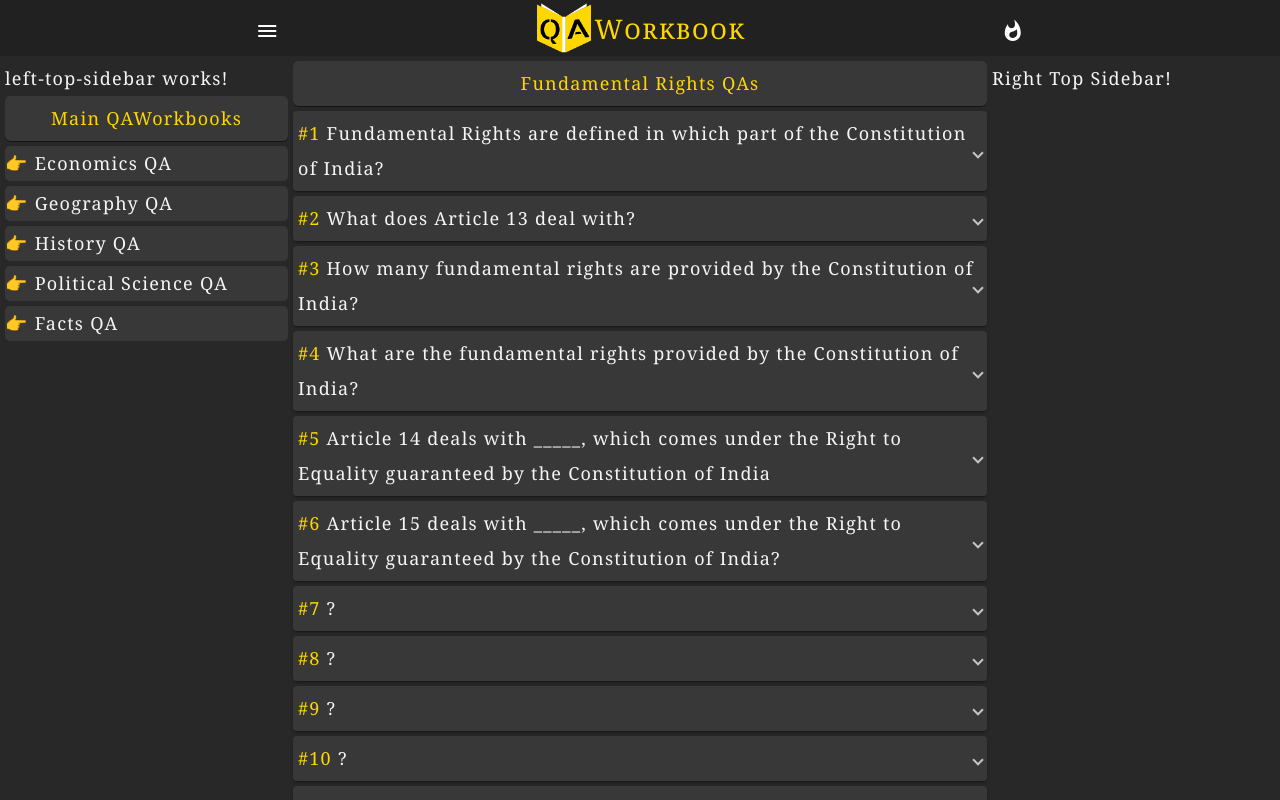
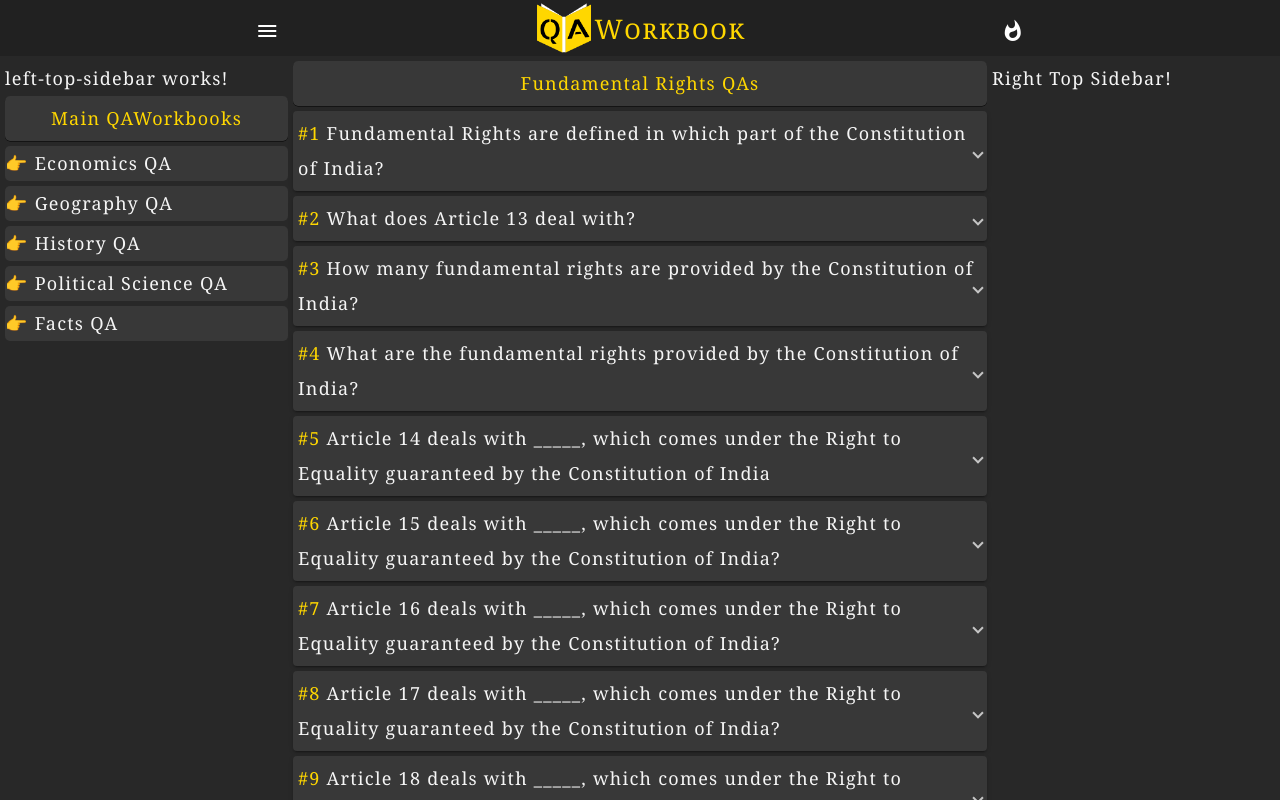
Before and after one commit to JibinJF/QAWorkbook, an Angular app: page /PoliticalScienceQA/IndianPolityQA/IndianConstitutionQA/FundamentalRightsQA in a window 1280 px wide. Built offline with nearby package versions, Linux system fonts and the light colour scheme.

Commit message:
Updating Fundamental Rights QA

```diff
--- a/src/app/general-awareness-qa/political-science-qa/indian-polity-qa/indian-constitution-qa/fundamental-rights-qa/fundamental-rights-qa.component.ts
+++ b/src/app/general-awareness-qa/political-science-qa/indian-polity-qa/indian-constitution-qa/fundamental-rights-qa/fundamental-rights-qa.component.ts
@@ -44,7 +44,7 @@ export class FundamentalRightsQAComponent implements OnInit {
       question: `What are the fundamental rights provided by the Constitution of India?`,
       answer: `<ol>
       <li>Right to Equality (Article 14 to 18).</li>
-      <li> (Article )</li>
+      <li>Right to Freedom (Article 19 to )</li>
       <li> (Article )</li>
       <li> (Article )</li>
       <li> (Article )</li>
@@ -67,30 +67,24 @@ export class FundamentalRightsQAComponent implements OnInit {
       guaranteed by the Constitution of India?`,
       answer: `Prohibition of discrimination on grounds only of religion, race, caste,
       sex or place of birth.`,
-      description: `<ul>
-      <li></li>
-      </ul>`
     },
     {
       qaNumber: this.qaNumber++,
-      question: `?`,
-      answer: `.`,
-      description: `<ul>
-      <li></li>
-      </ul>`
+      question: `Article 16 deals with _____, which comes under the Right to Equality
+      guaranteed by the Constitution of India?`,
+      answer: `Equality of opportunity in matters of public employment.`,
     },
     {
       qaNumber: this.qaNumber++,
-      question: `?`,
-      answer: `.`,
-      description: `<ul>
-      <li></li>
-      </ul>`
+      question: `Article 17 deals with _____, which comes under the Right to Equality
+      guaranteed by the Constitution of India?`,
+      answer: `Abolition of Untouchability.`,
     },
     {
       qaNumber: this.qaNumber++,
-      question: `?`,
-      answer: `.`,
+      question: `Article 18 deals with _____, which comes under the Right to Equality
+      guaranteed by the Constitution of India?`,
+      answer: `Abolition of titles.`,
       description: `<ul>
       <li></li>
       </ul>`
```
